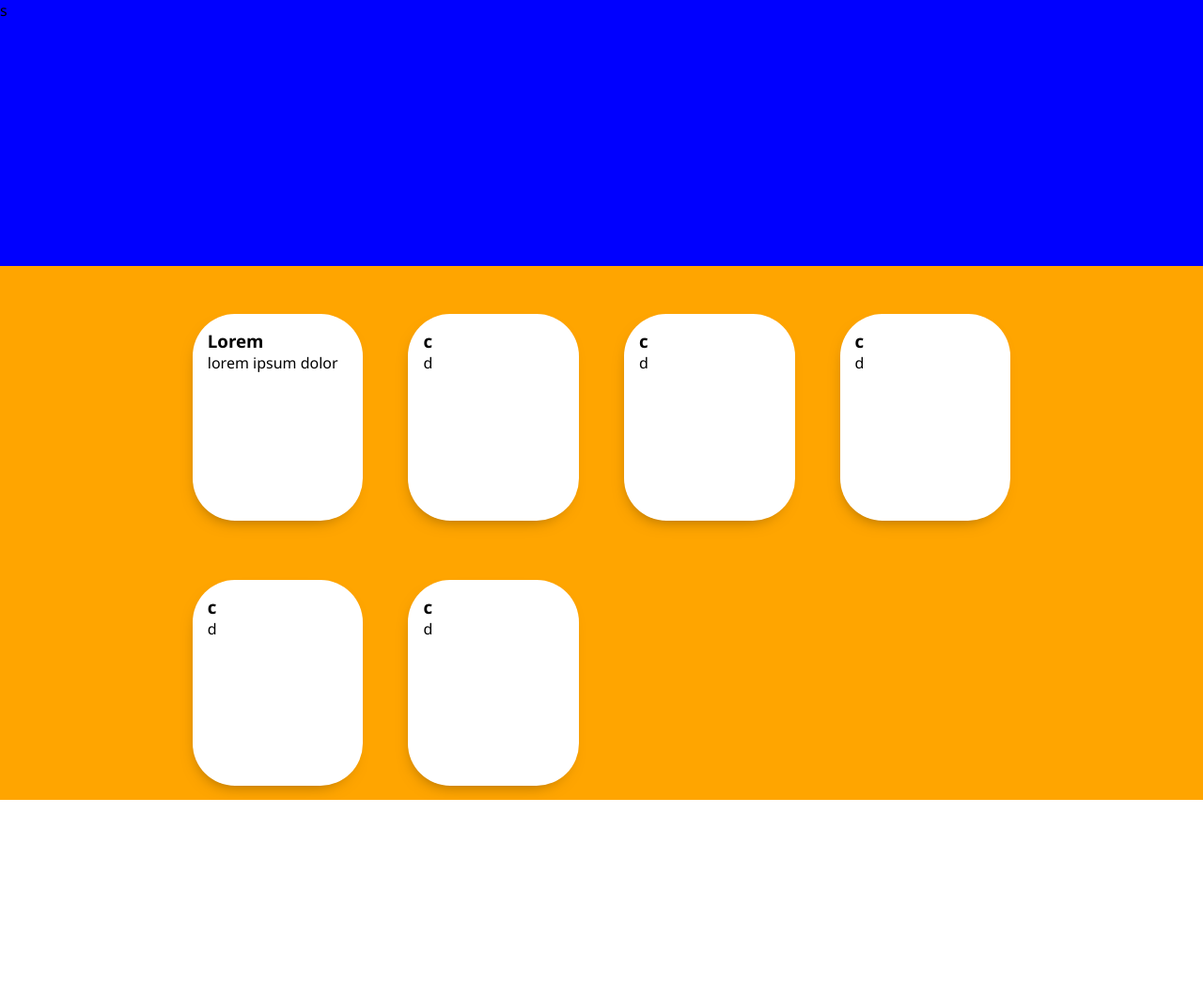
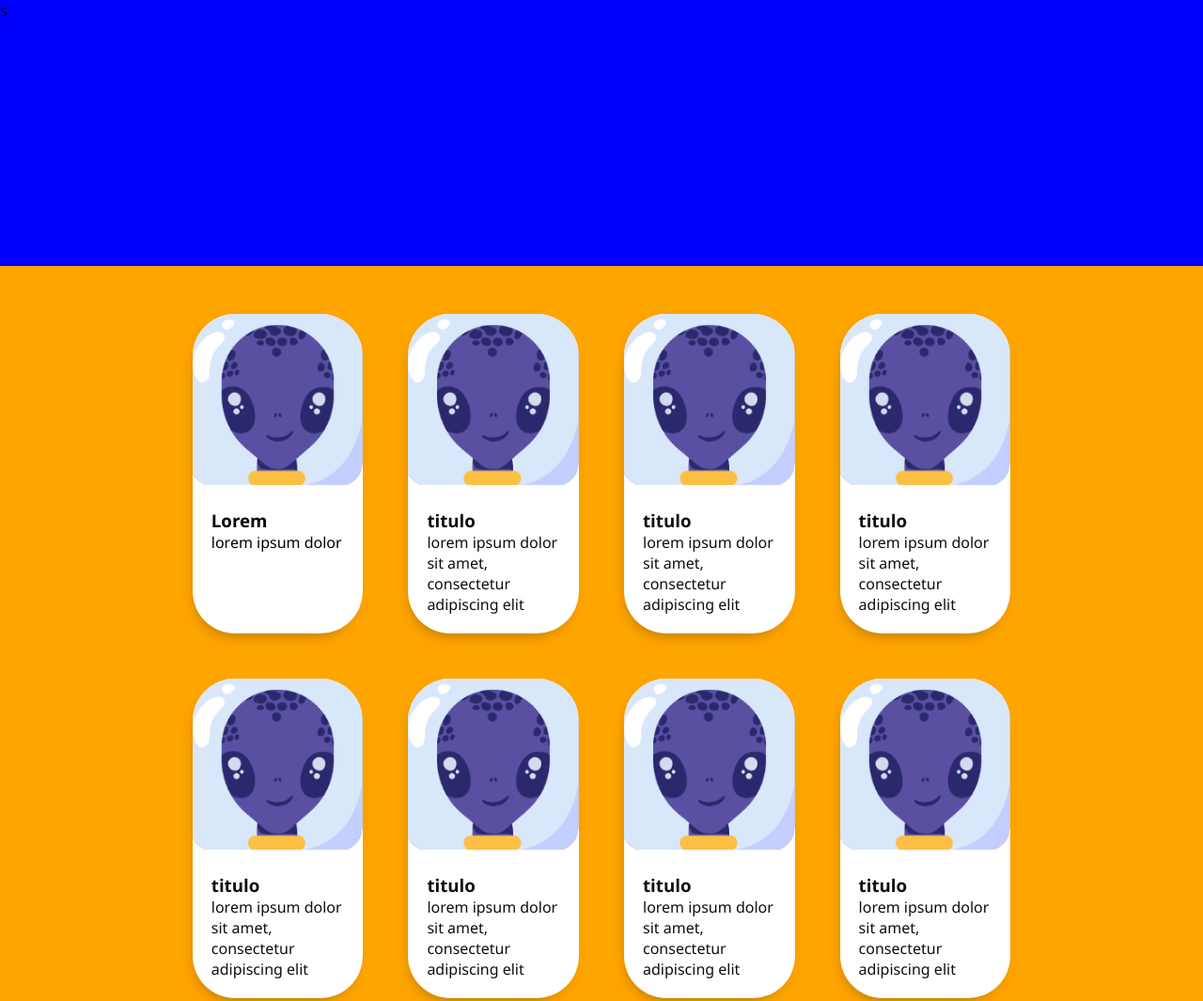
Before and after one commit to larnu-bootcamp/challenge_js, a plain HTML site: page inspirate/inspirate.html in a window 1280 px wide. Shown: the top 1065 px of the page at 94% size. Before the commit the page ends 851 px from the top, so only its background shows below. Drawn offline with Linux system fonts and the light colour scheme.

Commit message:
loop de cartas funcionales e implemento archivo de datos externo

```diff
--- /dev/null
+++ b/inspirate/data.js
@@ -0,0 +1,61 @@
+// Este es un archivo de datos con formato Json
+
+let data = [
+    {
+        "link": "https://useplink.com/en/",
+        "img": "dsad",
+        "titulo": "Velocidad",
+        "texto": "Marca para depositar dinero rapidamente expresa su velocidad en su presentación web"
+    },
+    {
+        "link": "https://theyearofgreta.com/",
+        "img": "",
+        "titulo": "The Year of Greta",
+        "texto": "Manejo de 3D que invita a la exploración"
+    },
+    {
+        "link": "https://5scontent.com/",
+        "img": "",
+        "titulo": "Diseño Caotico",
+        "texto": "diseño que quiebra las reglas para hacer maravillas"
+    },
+    {
+        "link": "http://www.amandabraga.com/",
+        "img": "",
+        "titulo": "Galeria Creativa",
+        "texto": "Las imagenes literalmente se presentan solas con cada paso, invoca a la independencia de la marca, no necesita ni botones"
+    },
+    {
+        "link": "https://www.cappen.com/2022/",
+        "img": "",
+        "titulo": "Post Moderno",
+        "texto": "El uso de las Fonts como un paso agresivo"
+    },
+    {
+        "link": "https://tobiasahlin.com/",
+        "img": "",
+        "titulo": "Portafolio Minimalista de Frontend",
+        "texto": "Para alguien que trabaja creando interfaces de usuario en Spotify, Github y Minecraft. Diseño minimalista audaz"
+    },
+
+    {
+        "link": "https://www.rouserlab.com/about/",
+        "img": "",
+        "titulo": "Revientan la Burbuja",
+        "texto": "El uso de shadders para crear una burbuja que crece con las viejas convenciones hasta explotar con la presentación de la compañia"
+    },
+    {
+        "link": "https://www.monocubed.com/blog/websites-that-use-javascript/",
+        "img": "",
+        "titulo": "Argumentos Pro JavaScript",
+        "texto": "en su analisis más del 90% de webs utilizan javascript"
+    },
+    {
+        "link": "https://www.toasteddigital.com/",
+        "img": "",
+        "titulo": "Compañia de Ideas",
+        "texto": "Compañia de copywritting"
+    },
+
+
+];
--- a/inspirate/inspirate.html
+++ b/inspirate/inspirate.html
@@ -23,7 +23,7 @@ s
 
         <div class="carta">
             <div class="imagen_carta">
-
+                <img src="img/logo.png">
             </div>
             <div class="texto_carta">
                 <h3>Lorem</h3>
@@ -34,6 +34,7 @@ s
 
     </div>
 </div>
+<script src="data.js"></script>
 <script src="inspirate.js"></script>
 </body>
 </html>
--- a/inspirate/inspirate.js
+++ b/inspirate/inspirate.js
@@ -1,3 +1,5 @@
+// data es un arreglo del archivo data.js el cual es incorporado en el codigo html previo a este
+
 // Tarjetas para Links Externos
 // permite crear html
 class LinkTarjeta {
@@ -10,53 +12,26 @@ class LinkTarjeta {
 
     generarHtml(){
         // Genera codigo HTML dentro de un div con clase tarjeta y un id llamado como this.titulo
-        return `<div class="carta">
-        <div class="imagen_carta">
-
-        </
+        return `<a href="${this.link}">
+        <div class="carta">
+        <img class="imagen_carta" src="img/${this.img}">
         <div class="texto_carta">
             <h3>${this.titulo}</h3>
             <p>${this.texto}</p>
         </div>
-        </div>`;
+        </div>
+        </a>`;
     }
 
 }
 
-var tarjeta = new LinkTarjeta("a","b","c","d")
-var tarjeta2 = new LinkTarjeta("a","b","titulo","lorem ipsum dolor sit amet, consectetur adipiscing elit")
-
-
-// Agregar al div contenedor_tarjetas
-/*
-let div_padre = document.getElementById("div_padre");
-let child_p_elem = document.createElement("p")
-let child_p_elem2 = document.createElement("p")
-let child_p_elem3 = document.createElement("p")
-let child_p_elem4 = document.createElement("p")
-
-//div_padre.appendChild(tarjeta.generarHtml());
-//let tarjeta = document.createElement("div")
-child_p_elem.innerHTML = tarjeta.generarHtml()
-child_p_elem2.innerHTML = tarjeta.generarHtml()
-child_p_elem3.innerHTML = tarjeta.generarHtml()
-child_p_elem4.innerHTML = tarjeta.generarHtml()
-div_padre.appendChild(child_p_elem);
-div_padre.appendChild(child_p_elem2);
-div_padre.appendChild(child_p_elem3);
-*/
+var tarjeta = new LinkTarjeta("logo.png","logo.png","titulo","lorem ipsum dolor sit amet, consectetur adipiscing elit")
 
 // Loop para crear varias tarjetas a partir de Data
 let div_padre = document.getElementById("div_padre");
-
-for (i=1; i <= 5; i++) {
-    //var newP = document.createElement("p");
-    //var pText = document.createTextNode("sample paragraph");
-    //newP.appendChild(pText);
+for (i=1; i <= 8; i++) {
     var child = document.createElement("div")
     child.innerHTML = tarjeta.generarHtml()
 
     div_padre.appendChild(child);
-    //var contentSection = document.getElementById("content");
-    //document.body.insertBefore(newP, contentSection);
 }
--- a/inspirate/styles/main.css
+++ b/inspirate/styles/main.css
@@ -3,6 +3,10 @@
 body, h1, h2, h3, p {
   margin: 0;
   font-family: 'Segoe UI', Tahoma, Geneva, Verdana, sans-serif;
+}
+a {
+  text-decoration: none;
+  color: #0f0f0f;
 }
 
 .wrapper {
@@ -27,25 +31,37 @@ body, h1, h2, h3, p {
 
 .superior {
     background-color: blue; /*cambiar background por imagen*/
-    /* tener un buen rat io entre superior y cartas */
-    /* digamos 100 es el total*/
     height: 35.4%; /* golden ratio con container_cartas*/
 }
 
 .container_cartas {
-    height: 64.6%; /* golden ratio con superior */
+    /* height: 64.6%; /* golden ratio con superior */
+    height: auto;
+    padding: 4% 16% 0% 16%;
     background-color: orange;
+
     display: grid;
-    grid-template-columns: repeat(auto-fit, minmax(150px, 1fr));
+    grid-template-columns: repeat(auto-fit, minmax(160px, 1fr)); /* tarjetas de 150px de ancho */
     gap: 3rem;
-    padding: 4% 16% 0% 16%;
 }
 
 .carta {
-    padding: 1rem;
-    height: 80%;
+    height: 100%;
     background-color: white;
     border-radius: 45px;
     box-shadow: -3px 8px 18px -11px rgba(0,0,0,0.5);
     transition: .04s ease-out;
 }
+
+.texto_carta {
+    padding: 20px;
+
+}
+
+
+.carta img {
+  width: 100%;
+  height: auto;
+  object-fit: cover;
+  border-radius: 45px 45px 0px 0px;
+}
```
